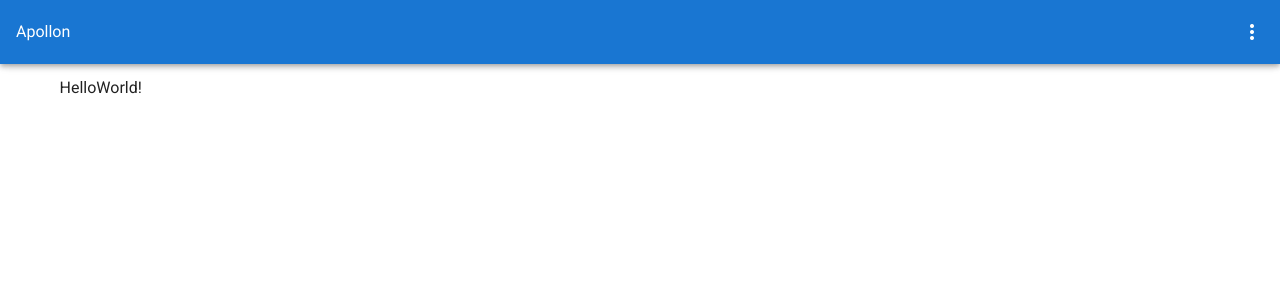
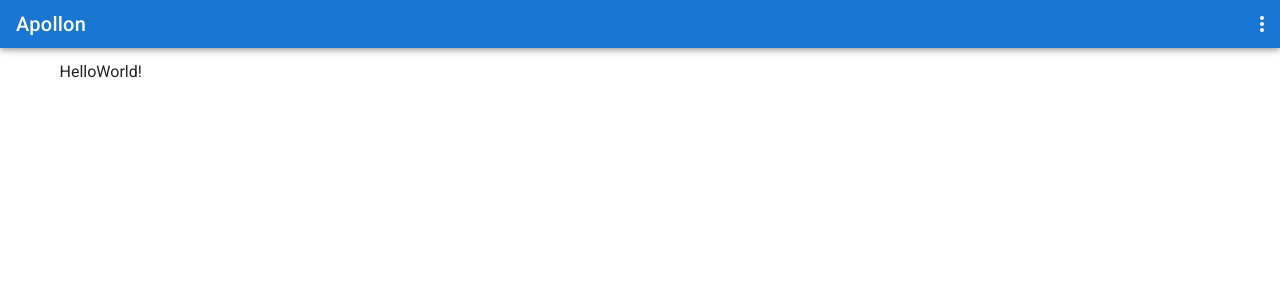
Before and after one commit to beatgrabe/apollon, a Vue app: page / in a window 1280 px wide. Shown: the top 300 px of the page. Built offline with nearby package versions, Linux system fonts and the light colour scheme.

Commit message:
Revise App.vue

```diff
--- a/src/App.vue
+++ b/src/App.vue
@@ -4,15 +4,19 @@
       app
       color="primary"
       dark
+      dense
     >
-      <div class="d-flex align-center">
+      <div class="title">
         Apollon
       </div>
 
       <v-spacer></v-spacer>
 
-      <v-btn icon>
-        <v-icon>mdi-dots-vertical</v-icon>
+      <v-btn
+        icon
+        small
+      >
+        <v-icon>mdi-dots-vertical </v-icon>
       </v-btn>
     </v-app-bar>
 
@@ -32,6 +36,6 @@ export default {
     HelloWorld,
   },
 
-  data: () => ({}),
-};
+  data: () => ({})
+}
 </script>
```
